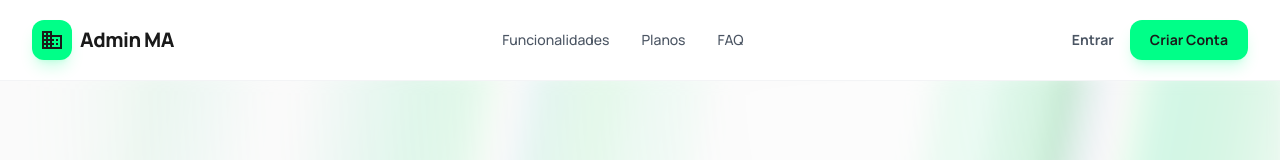
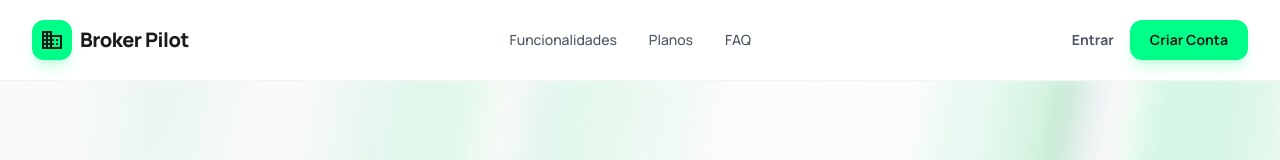
Before and after one commit to elizabethmelo1507-prog/mariana-alves-real-estate, a React (Vite) app: page /#/ in a window 1280 px wide. Shown: the top 160 px of the page. Built offline with nearby package versions, Linux system fonts and the light colour scheme; no server answers.

Commit message:
Feat: Rename system to Broker Pilot in Landing page

```diff
--- a/pages/Public/Landing.tsx
+++ b/pages/Public/Landing.tsx
@@ -67,7 +67,7 @@ const Landing: React.FC = () => {
                         <div className="size-10 bg-primary rounded-xl flex items-center justify-center shadow-lg shadow-primary/20">
                             <span className="material-symbols-outlined text-dark-accent font-bold">domain</span>
                         </div>
-                        <span className="font-black text-xl tracking-tight text-dark-accent">Admin MA</span>
+                        <span className="font-black text-xl tracking-tight text-dark-accent">Broker Pilot</span>
                     </div>
                     <div className="hidden md:flex items-center gap-8 text-sm font-medium text-gray-600">
                         <a href="#features" className="hover:text-primary transition-colors">Funcionalidades</a>
@@ -342,7 +342,7 @@ const Landing: React.FC = () => {
                             <div className="size-8 bg-primary rounded-lg flex items-center justify-center">
                                 <span className="material-symbols-outlined text-dark-accent text-sm font-bold">domain</span>
                             </div>
-                            <span className="font-bold text-white text-lg">Admin MA</span>
+                            <span className="font-bold text-white text-lg">Broker Pilot</span>
                         </div>
                         <p className="text-sm max-w-xs">O sistema definitivo para corretores de imóveis que querem vender mais e trabalhar melhor.</p>
                     </div>
@@ -364,7 +364,7 @@ const Landing: React.FC = () => {
                     </div>
                 </div>
                 <div className="max-w-7xl mx-auto px-4 sm:px-6 lg:px-8 mt-12 pt-8 border-t border-gray-800 text-center text-xs">
-                    © 2024 Admin MA. Todos os direitos reservados.
+                    © 2024 Broker Pilot. Todos os direitos reservados.
                 </div>
             </footer>
         </div>
```
